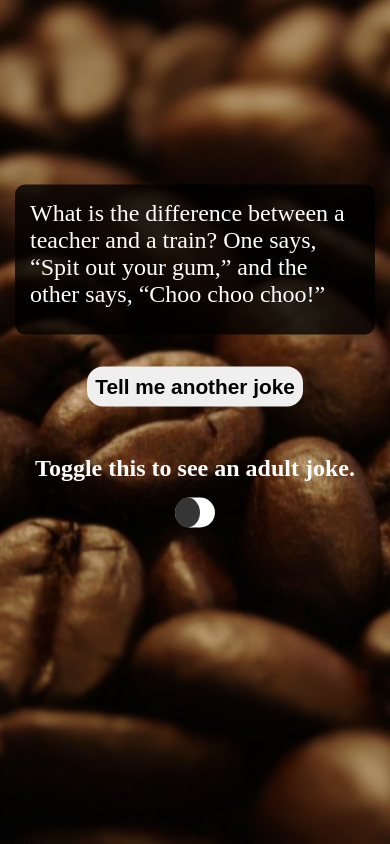
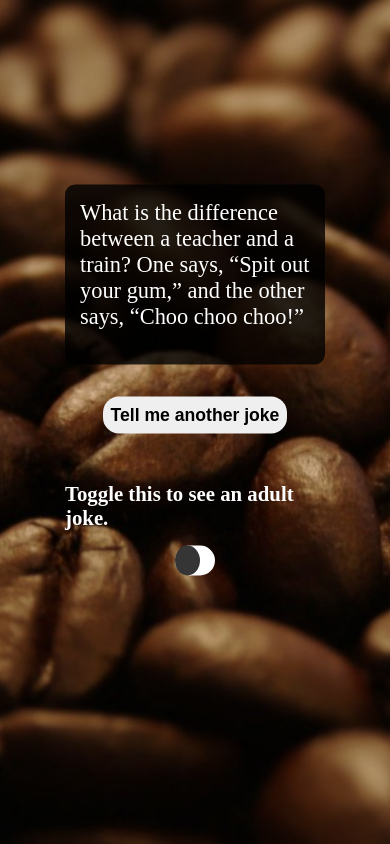
Before and after one commit to shvmagrawal/Tell-a-joke, a plain HTML site: page index.html in a window 390 px wide. Drawn offline with Linux system fonts and the light colour scheme.

Commit message:
Update style.css

```diff
--- a/style.css
+++ b/style.css
@@ -88,3 +88,22 @@ body{
 .on {
     left: 0%;
 }
+
+@media screen and (max-width: 400px) {
+    .container {
+        width: 260px;
+    }
+
+    #joke {
+        min-height: 180px;
+        font-size: 1.4rem;
+    }
+
+    .button button {
+        font-size: 1.1rem;
+    }
+
+    .adult h2 {
+        font-size: 1.3rem;
+    }
+  }
```
